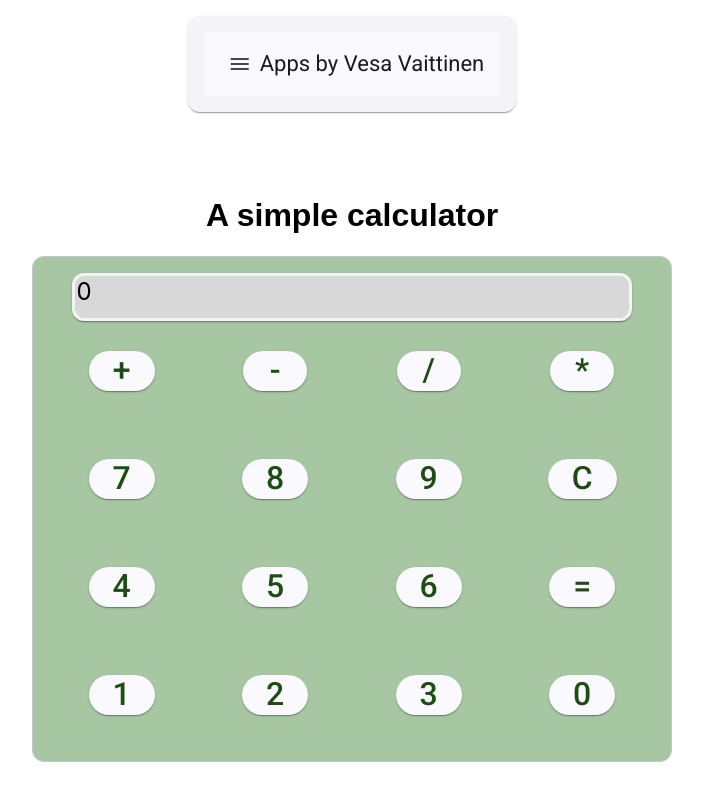
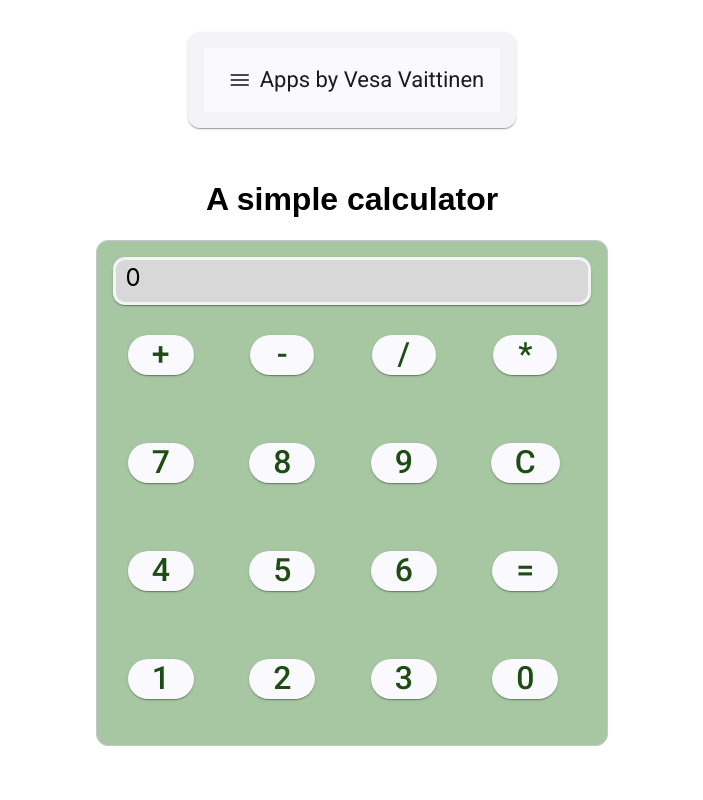
Before and after one commit to vesavaittinen/showcase, an Angular app: page /calculator in a window 1280 px wide. Shown: the whole page, without its empty margins (288-991 px from the left). Built offline with nearby package versions, Linux system fonts and the light colour scheme.

Commit message:
Some css fixes here and there

```diff
--- a/src/app/app.component.css
+++ b/src/app/app.component.css
@@ -73,10 +73,6 @@ mat-grid-tile {
     padding: 1rem;
     box-sizing: inherit;
     position: relative;
-  }
-
-  .angular-logo {
-    max-width: 9.2rem;
   }
 
   .loginButton {
--- a/src/app/app.component.html
+++ b/src/app/app.component.html
@@ -1,5 +1,5 @@
-<main class="main">
-  <div class="content">
+<main class="contentDiv">
+  <div class="contentDiv">
     <div>
       <mat-card>
         <mat-card-content>
--- a/src/app/calculator/calculator.component.css
+++ b/src/app/calculator/calculator.component.css
@@ -7,8 +7,11 @@
 }
 
 #calculatorBody {
+    display: flex;
     background: rgb(166, 199, 162);
-    width: 40rem;
+    min-width: 10rem;
+    width: 100%;
+    max-width: 32rem;
 }
 
 #resultScreen {
@@ -18,10 +21,12 @@
     background:rgb(216, 216, 216);
     border-style: solid;
     border-width: 3px;
-    width: 35rem;
+    min-width: 5rem;
+    max-width: 30rem;
     height: 3rem;
     margin: auto;
     padding: 0.1rem;
+    overflow: hidden;
 }
 
 h1 {
@@ -29,6 +34,8 @@ h1 {
 }
 
 mat-grid-tile {
+    min-width: 10%;
+    max-width: 20%;
     margin: auto;
     vertical-align: auto;
   }
@@ -45,4 +52,6 @@ mat-grid-tile {
 
 .calculatorScreen {
     font-size: x-large;
+    padding-top: 0.1rem;
+    padding-left: 0.5rem;
 }
--- a/src/app/hello-world/hello-world.component.css
+++ b/src/app/hello-world/hello-world.component.css
@@ -7,7 +7,7 @@
 }
 #textCardBody {
     background: rgb(151, 196, 255);
-    width: 40rem;
+    max-width: 40rem;
 }
 #textCard {
     padding: 1rem;
--- a/src/app/reactiveregistrationform/reactiveregistrationform.component.css
+++ b/src/app/reactiveregistrationform/reactiveregistrationform.component.css
@@ -7,6 +7,12 @@
 }
 
 .materialForm {
-    width: 550px;
-    display: inline-block;
+    width: 27rem;
+    max-width: 27rem;
+    min-width: 26rem;
 }
+#textCardBody {
+    max-width: 40rem;
+    min-width: 10rem;
+    padding: 0.5rem;
+}
--- a/src/app/reactiveregistrationform/reactiveregistrationform.component.html
+++ b/src/app/reactiveregistrationform/reactiveregistrationform.component.html
@@ -1,6 +1,6 @@
 <div class="contentDiv">
     <h1>Reactive Registration Form</h1>
-    <mat-card>
+    <mat-card id="textCardBody">
         <mat-card-content>
             <form (ngSubmit)="onSubmit()" [formGroup]="profileForm">
                 <p>First name</p>
--- a/src/app/registrationform/registrationform.component.css
+++ b/src/app/registrationform/registrationform.component.css
@@ -7,6 +7,7 @@
 }
 
 .materialForm {
-    width: 550px;
-    display: inline-block;
+    width: 27rem;
+    max-width: 27rem;
+    min-width: 26rem;
 }
```
Also changed, not shown: src/app/calculator/calculator.component.html (+4 -4 lines).
